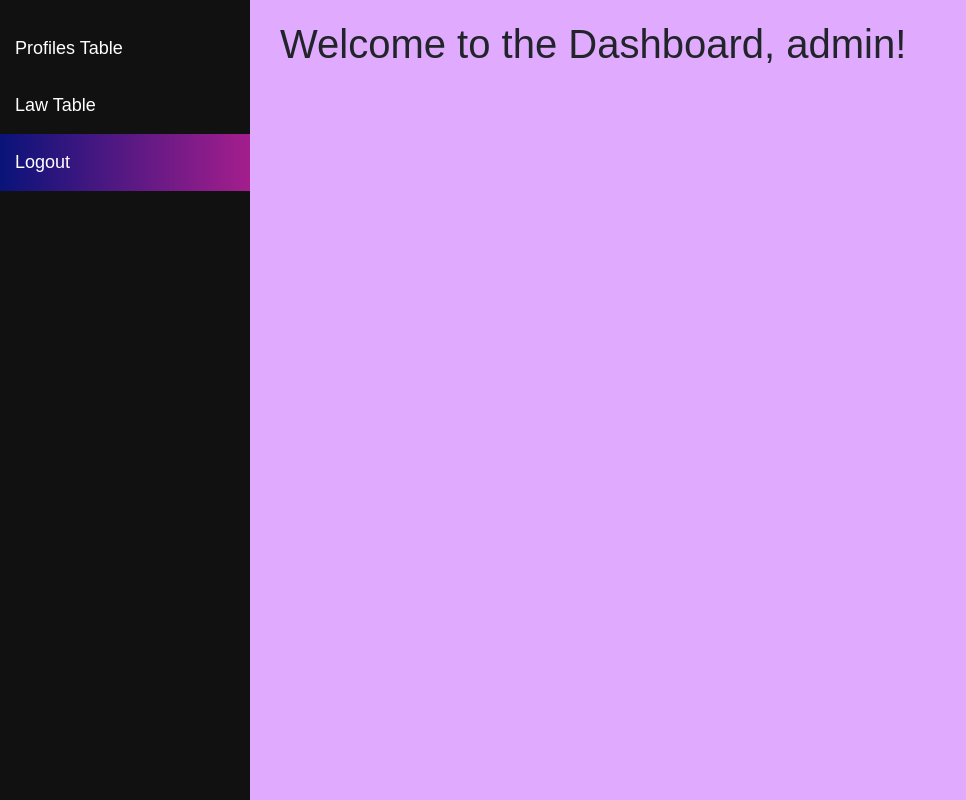
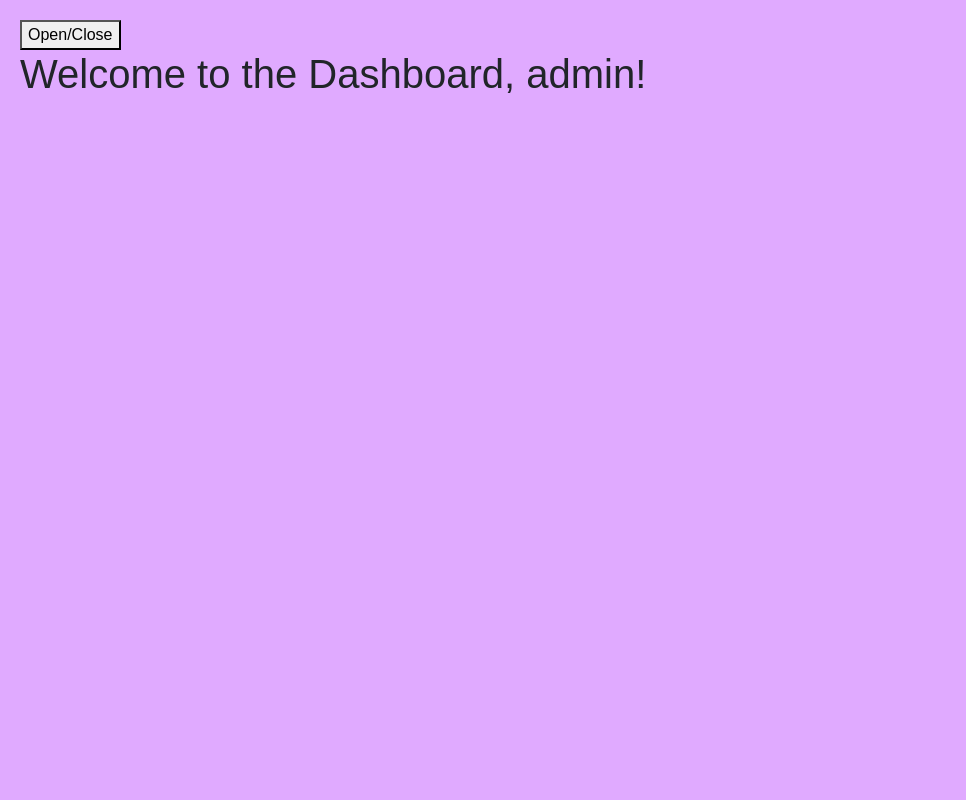
Before and after one commit to Alexis12119/GenderAndDevelopment, a PHP site: page /src/dashboard.php in a window 1280 px wide. Shown: the whole page, without its empty margins (0-966 px from the left). Run offline with PHP 8.4, Linux system fonts and the light colour scheme; a user stored in the database is signed in; data comes from the database, SQL or seed files in the repository; data that the repository does not hold is empty; some libraries are stand-ins or nearby versions.

Commit message:
feat: toggle sidebar

```diff
--- a/src/dashboard.php
+++ b/src/dashboard.php
@@ -104,19 +104,41 @@ while ($row = mysqli_fetch_assoc($department_result)) {
     .modal-footer .btn-primary {
       background-color: #007bff;
     }
+        .sidebar {
+            /* Keep the sidebar collapsed by default */
+            width: 0;
+            overflow-x: hidden;
+            transition: width 0.5s;
+        }
+
+        .sidebar.open {
+            width: 250px; /* Set the width when sidebar is open */
+        }
+
+        /* Main content styles */
+        .main {
+            /* Adjust the margin to accommodate the sidebar */
+            margin-left: 0;
+            transition: margin-left 0.5s;
+        }
+
+        .main.shift {
+            margin-left: 250px; /* Shift the main content when sidebar is open */
+        }
   </style>
 </head>
 
 <body>
   <!-- Sidebar -->
-  <div class="sidebar">
+  <div id="sidebar" class="sidebar">
     <a href="#" onclick="showTable('profiles')">Profiles Table</a>
     <a href="#" onclick="showTable('law')">Law Table</a>
     <a href="login.php" style="background: linear-gradient(to right, #091379, #a41e8d);">Logout</a>
   </div>
 
   <!-- Main content -->
-  <div class="main">
+  <div id="mainContent" class="main">
+        <button onclick="toggleSidebar()">Open/Close</button>
     <h1>Welcome to the Dashboard, <?php echo $_SESSION['username']; ?>!</h1>
 
     <!-- Profiles Table -->
@@ -539,6 +561,19 @@ function removeLawTableRow(lawID) {
     }
 }
   </script>
+    <script>
+        function toggleSidebar() {
+            var sidebar = document.getElementById('sidebar');
+            var mainContent = document.getElementById('mainContent');
+            if (sidebar.classList.contains('open')) {
+                sidebar.classList.remove('open');
+                mainContent.classList.remove('shift');
+            } else {
+                sidebar.classList.add('open');
+                mainContent.classList.add('shift');
+            }
+        }
+    </script>
 </body>
 
 </html>
```
